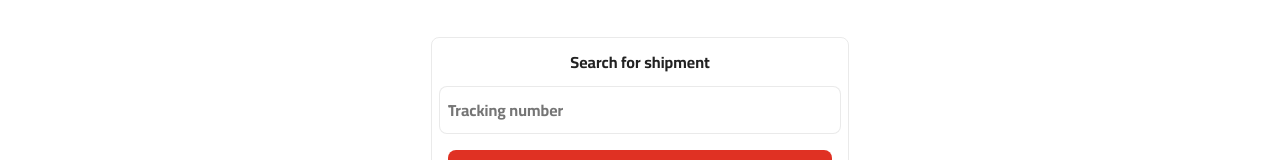
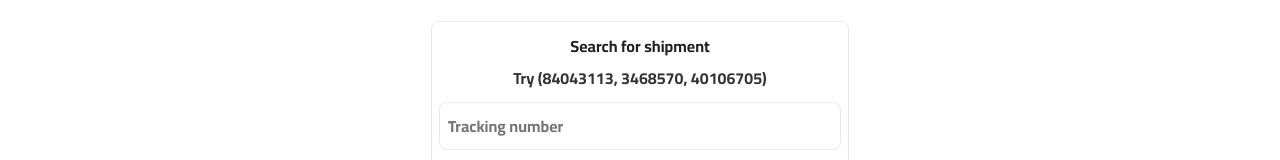
Before and after one commit to saifsalemm/bosta, a React (Vite) app: page / in a window 1280 px wide. Shown: the part 448-608 px from the top of the page. Built offline with nearby package versions, Linux system fonts and the light colour scheme.

Commit message:
refactor: enhancements

```diff
--- a/src/components/SearchForShipmentAtHome/SearchForShipmentAtHome.module.css
+++ b/src/components/SearchForShipmentAtHome/SearchForShipmentAtHome.module.css
@@ -15,18 +15,24 @@
   width: 30%;
 }
 
+.searchForShipment p {
+  color: var(--primary-black);
+  font-weight: lighter;
+  font-size: medium;
+}
+
 .input {
-    padding: .5rem;
+  padding: 0.5rem;
   border: 1px solid rgba(50, 50, 50, 0.1);
   border-radius: 0.5rem;
   width: 100%;
-    font-family: 'Cairo', sans-serif;
+  font-family: "Cairo", sans-serif;
 }
 
 .button {
   background-color: var(--primary-color);
   width: 100%;
-    font-family: 'Cairo', sans-serif;
+  font-family: "Cairo", sans-serif;
   color: white;
   padding: 0.5rem 1rem;
   border: none;
--- a/src/components/SearchForShipmentAtHome/SearchForShipmentAtHome.tsx
+++ b/src/components/SearchForShipmentAtHome/SearchForShipmentAtHome.tsx
@@ -14,6 +14,7 @@ const SearchForShipmentAtHome = () => {
     <div className={styles.container}>
       <div className={styles.searchForShipment}>
         <h1>{searchText}</h1>
+        <p>Try (84043113, 3468570, 40106705)</p>
         <input
           ref={inputRef}
           className={styles.input}
```
Lines whose indentation alone changed are shown as unchanged.
